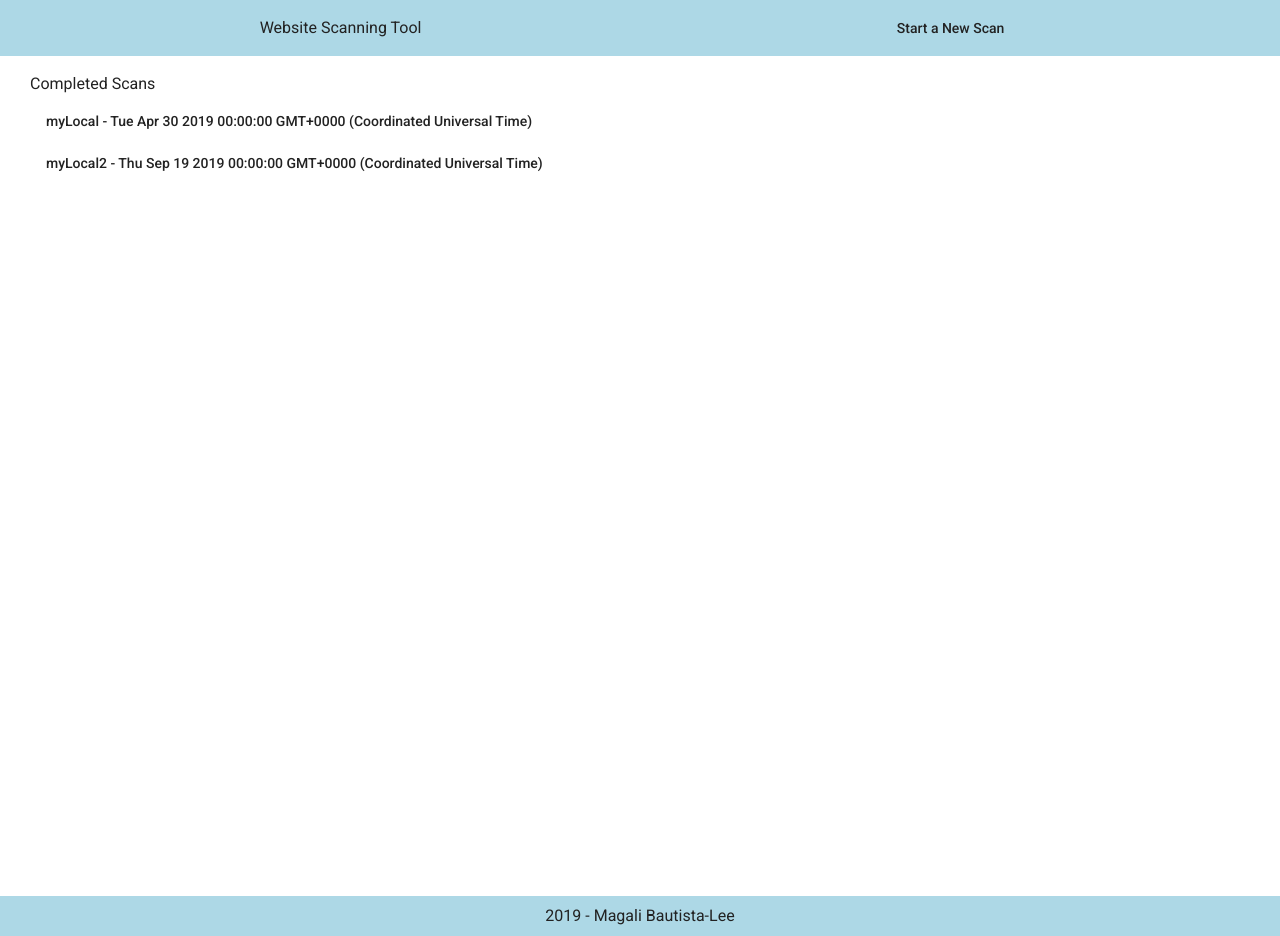
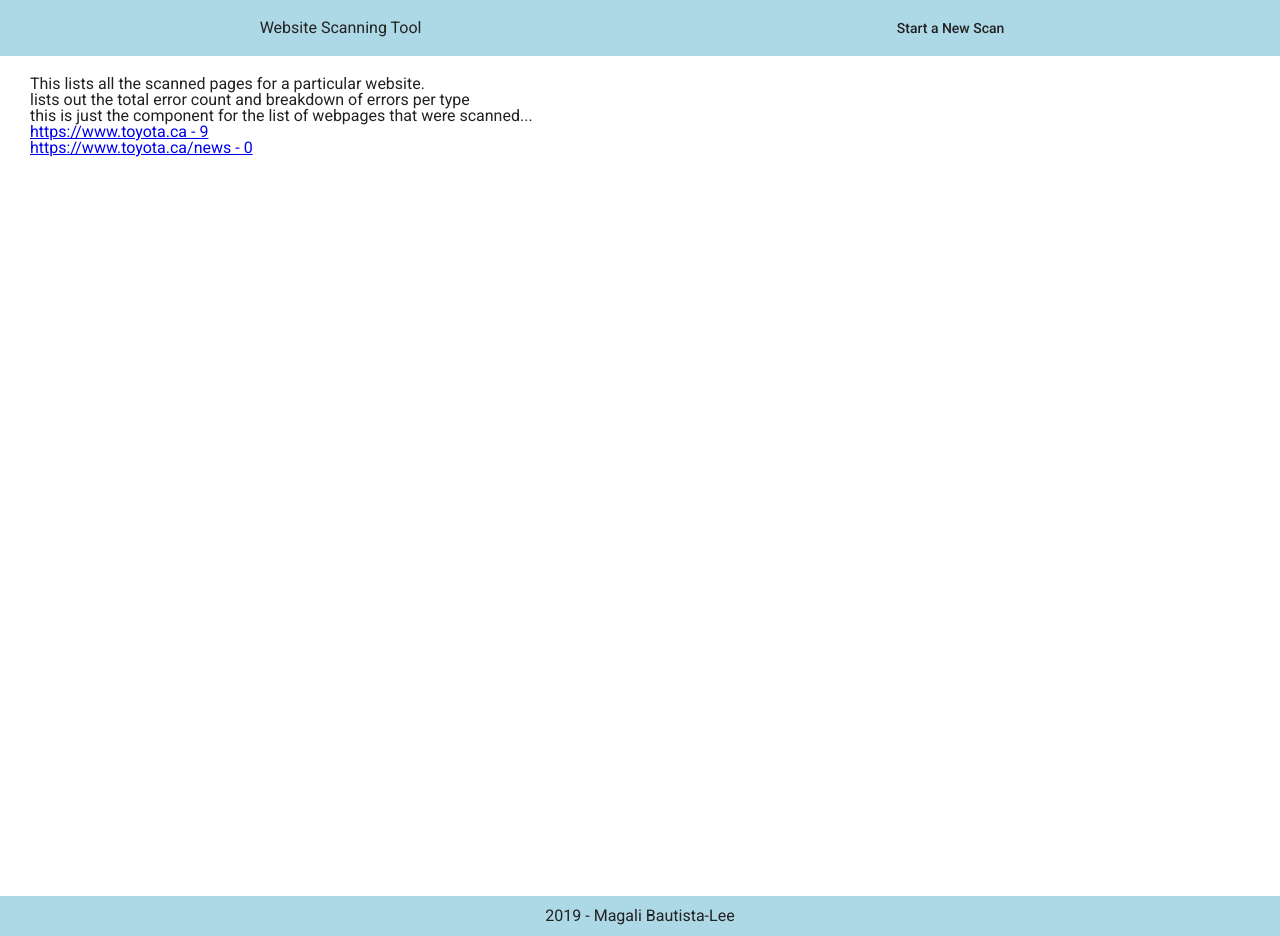
Before and after one commit to magz99/axe-scan-frontend, an Angular app: page /scan/myLocal in a window 1280 px wide. Before the commit this address led to /. Built offline with nearby package versions, Linux system fonts and the light colour scheme.

Commit message:
Routing and Component clarification.

```diff
--- a/src/app/app-routing.module.ts
+++ b/src/app/app-routing.module.ts
@@ -1,11 +1,18 @@
+import { ScanDetailComponent } from './scan-detail/scan-detail.component';
+import { ScansLandingComponent } from './scans-landing/scans-landing.component';
 import { NgModule } from '@angular/core';
 import { Routes, RouterModule } from '@angular/router';
+import { ScanWebpageDetailComponent } from './scan-webpage-detail/scan-webpage-detail.component';
 
-
-const routes: Routes = [];
+const routes: Routes = [
+  { path: 'scans', component: ScansLandingComponent },
+  { path: 'scan/:id', component: ScanWebpageDetailComponent },
+  { path: 'scan/:id/page/:id', component: ScanDetailComponent },
+  { path: '', redirectTo: '/scans', pathMatch: 'full' }
+];
 
 @NgModule({
   imports: [RouterModule.forRoot(routes)],
   exports: [RouterModule]
 })
-export class AppRoutingModule { }
+export class AppRoutingModule {}
--- a/src/app/app.component.html
+++ b/src/app/app.component.html
@@ -1,4 +1,4 @@
 <app-header-navigation></app-header-navigation>
-<main><app-scans-landing></app-scans-landing></main>
+<main><router-outlet></router-outlet></main>
 
 <app-footer-navigation></app-footer-navigation>
--- a/src/app/scan-detail/scan-detail.component.html
+++ b/src/app/scan-detail/scan-detail.component.html
@@ -1 +1,2 @@
-<p>scan-detail works!</p>
+<p>This goes into detail for 1 website url</p>
+<p>This is where the JSON data will get listed out in a human-readable way</p>
--- a/src/app/scan-webpage-detail/scan-webpage-detail.component.html
+++ b/src/app/scan-webpage-detail/scan-webpage-detail.component.html
@@ -1 +1,3 @@
-<p>scan-webpage-detail works!</p>
+<p>This lists all the scanned pages for a particular website.</p>
+<p>lists out the total error count and breakdown of errors per type</p>
+<app-scan-webpage-list></app-scan-webpage-list>
--- a/src/app/scan-webpage-list/scan-webpage-list.component.html
+++ b/src/app/scan-webpage-list/scan-webpage-list.component.html
@@ -1 +1,10 @@
-<p>scan-webpage-list works!</p>
+<p>this is just the component for the list of webpages that were scanned...</p>
+
+<!-- Loop through the list of webpages that were scanned for this particular website -->
+<ul>
+  <li *ngFor="let page of scannedWebpages">
+    <a routerLink="{{ page.scanUrl }}"
+      >{{ page.url }} - {{ page.errorCount }}</a
+    >
+  </li>
+</ul>
--- a/src/app/scan-webpage-list/scan-webpage-list.component.ts
+++ b/src/app/scan-webpage-list/scan-webpage-list.component.ts
@@ -6,10 +6,20 @@ import { Component, OnInit } from '@angular/core';
   styleUrls: ['./scan-webpage-list.component.less']
 })
 export class ScanWebpageListComponent implements OnInit {
+  scannedWebpages = [
+    {
+      url: 'https://www.toyota.ca',
+      errorCount: 9,
+      scanUrl: 'page/SOMEID'
+    },
+    {
+      url: 'https://www.toyota.ca/news',
+      errorCount: 0,
+      scanUrl: 'page/SOMEID'
+    }
+  ];
 
-  constructor() { }
+  constructor() {}
 
-  ngOnInit() {
-  }
-
+  ngOnInit() {}
 }
--- a/src/app/scans-landing/scans-landing.component.html
+++ b/src/app/scans-landing/scans-landing.component.html
@@ -1,6 +1,6 @@
 <h2>Completed Scans</h2>
 <div class="scan-item" *ngFor="let scan of allScans">
-  <a mat-button href="{{ scan.url }}"
+  <a mat-button routerLink="/scan/{{ scan.name }}"
     ><span>{{ scan.name }} - {{ scan.timestamp }}</span>
   </a>
 </div>
--- a/src/app/scans-landing/scans-landing.component.ts
+++ b/src/app/scans-landing/scans-landing.component.ts
@@ -4,20 +4,22 @@ import { ScanItem } from './scan-item.types';
 @Component({
   selector: 'app-scans-landing',
   templateUrl: './scans-landing.component.html',
-  styleUrls: ['./scans-landing.component.less'],
+  styleUrls: ['./scans-landing.component.less']
 })
 export class ScansLandingComponent implements OnInit {
+  // TODO: each scanItem should have an ID ?
+  // In the future, this will come from the DB for a particular user
   allScans: ScanItem[] = [
     {
       name: 'myLocal',
       timestamp: new Date('April 30, 2019'),
-      url: '/myLocal',
+      url: '/myLocal'
     },
     {
       name: 'myLocal2',
       timestamp: new Date('September 19, 2019'),
-      url: 'https://www.wcagaccessibility.ca',
-    },
+      url: 'https://www.wcagaccessibility.ca'
+    }
   ];
   constructor() {}
 
```
